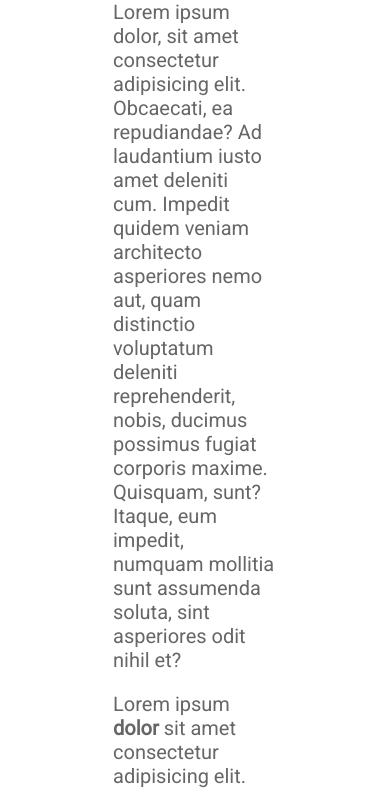
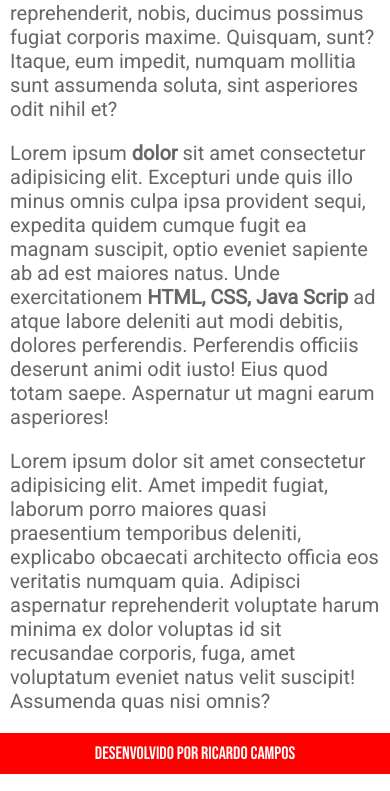
Before and after one commit to ricardofcampos/sportrilha, a plain HTML site: page index.html in a window 390 px wide. Shown: the part 427-1218 px from the top of the page. Drawn offline with Linux system fonts and the light colour scheme.

Commit message:
Add files via upload

```diff
--- a/style.css
+++ b/style.css
@@ -141,6 +141,13 @@ img{
     .menu a{
         display: block;
     }
+
+    .content{
+        margin: 10px 10px; /* 1º valor vertical (top/bottom) e 2º valor horizontal(esquerda direita) */
+    }
+
+
+
 }
 /* para impressão */
 @media print{
```
